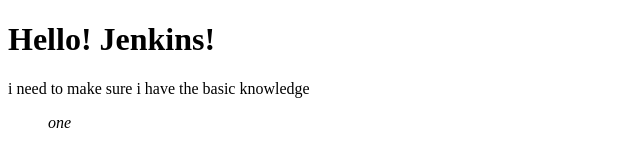
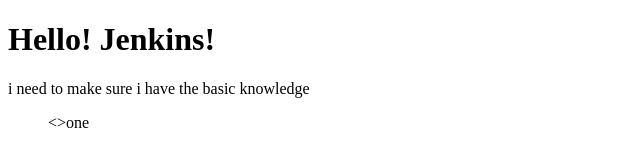
Before and after one commit to Montasermohamed-dev/simple-J-demo, a plain HTML site: page index.html in a window 1280 px wide. Shown: the full height of the page, 0-640 px from the left. Drawn offline with Linux system fonts and the light colour scheme.

Commit message:
Update-fail-test index.html

```diff
--- a/index.html
+++ b/index.html
@@ -7,7 +7,7 @@
   <h1>Hello! Jenkins!</h1>
   <p>i need to make sure i have the basic knowledge </p>
   <ul>
-    <i>one</i>
+    <>one</i>
   </ul>
 </body>
 </html>
```
